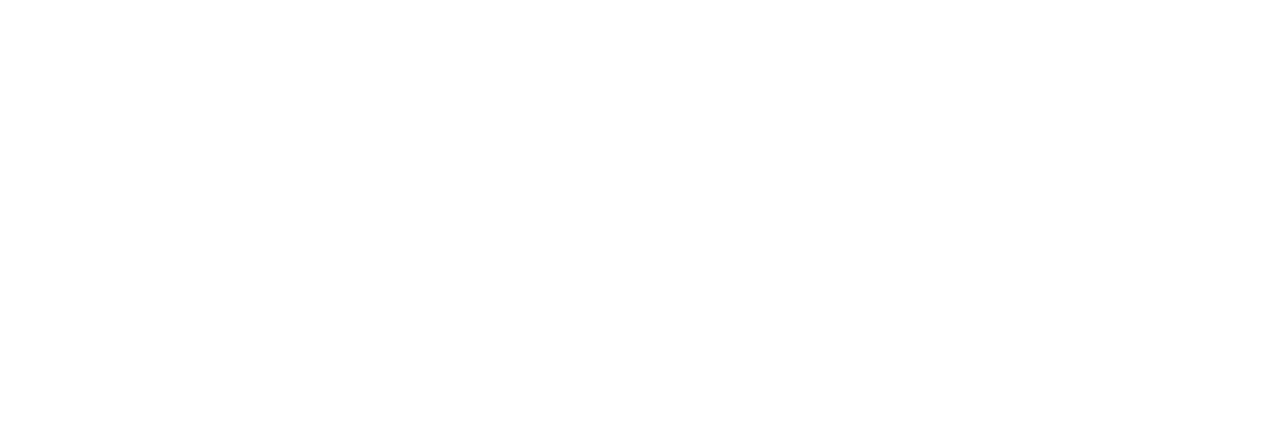
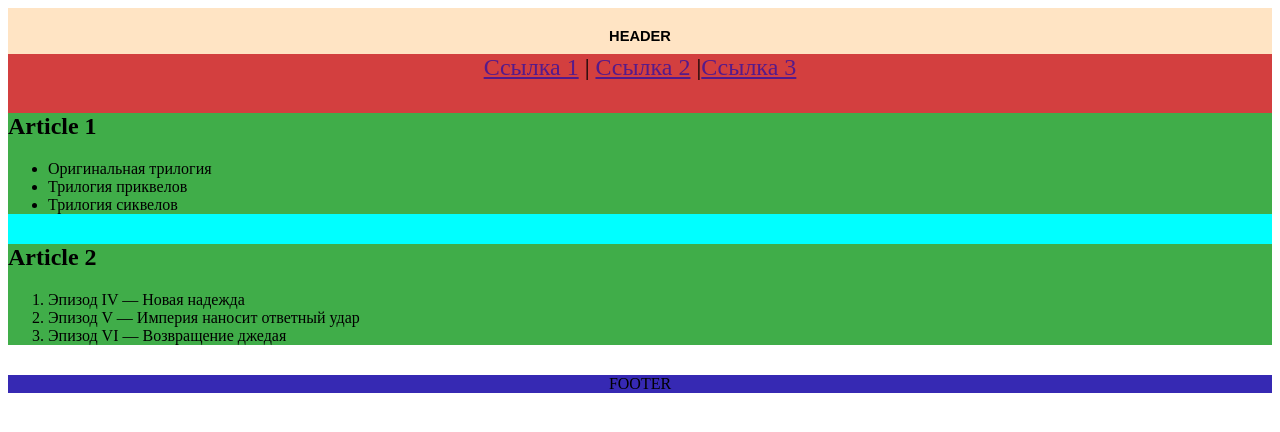
Before and after one commit to js-tasks-ru/htmlcss-20210916_urushat, a website: page 02-dz0/01-semantic-mockup/solution.html in a window 1280 px wide. Drawn offline with Linux system fonts and the light colour scheme.

Commit message:
add solution for dz2k

```diff
--- a/02-dz0/01-semantic-mockup/solution.html
+++ b/02-dz0/01-semantic-mockup/solution.html
@@ -1,4 +1,35 @@
 <!DOCTYPE html>
 <html lang="ru">
-    <!-- Ваше решение -->
+    <head>
+        <meta charset="utf-8">
+        <link rel = "stylesheet" type = "text/css" href = "style.css"/>
+        <title>Semantic</title>
+    </head>
+      <body>
+        <header>
+            <h1> HEADER </h1>
+            <nav><a href="">Ссылка 1</a> | <a href="">Ссылка 2</a> |<a href="">Ссылка 3</a> </nav>
+        </header>
+            <main>
+                <article>
+                    <h2> Article 1</h2>
+                      <ul>
+                        <li>Оригинальная трилогия</li>
+                        <li>Трилогия приквелов</li>
+                        <li>Трилогия сиквелов</li>
+                      </ul>
+                </article>
+                <article>
+                    <h2> Article 2</h2>
+                      <ol>
+                        <li>Эпизод IV — Новая надежда</li>
+                        <li>Эпизод V — Империя наносит ответный удар</li>
+                        <li>Эпизод VI — Возвращение джедая</li>
+                      </ol>
+                </article>
+            </main>
+            <footer>
+                <p> FOOTER</p>
+            </footer>
+      </body>
 </html>
--- /dev/null
+++ b/02-dz0/01-semantic-mockup/style.css
@@ -0,0 +1,30 @@
+header {
+    font-size: 36pt;
+    background-color: bisque;
+    padding-top: 10px;
+    height: 75px;
+}
+h1 {
+    font-family: Arial, Verdana,  sans-serif;
+    font-size: 11pt;
+    text-align: center;
+}
+main {
+    background-color: aqua;
+}
+nav {
+    background-color: #d33f3f;
+    text-align: center;
+    font-size: 18pt;
+    height: 80px;
+}
+article {
+    background-color: #40ad49;
+    margin-top: 20px;
+    margin-bottom: 30px;
+}
+footer {
+    background-color: #3629b3;
+    text-align: center;
+    height: 20%;
+}
```
